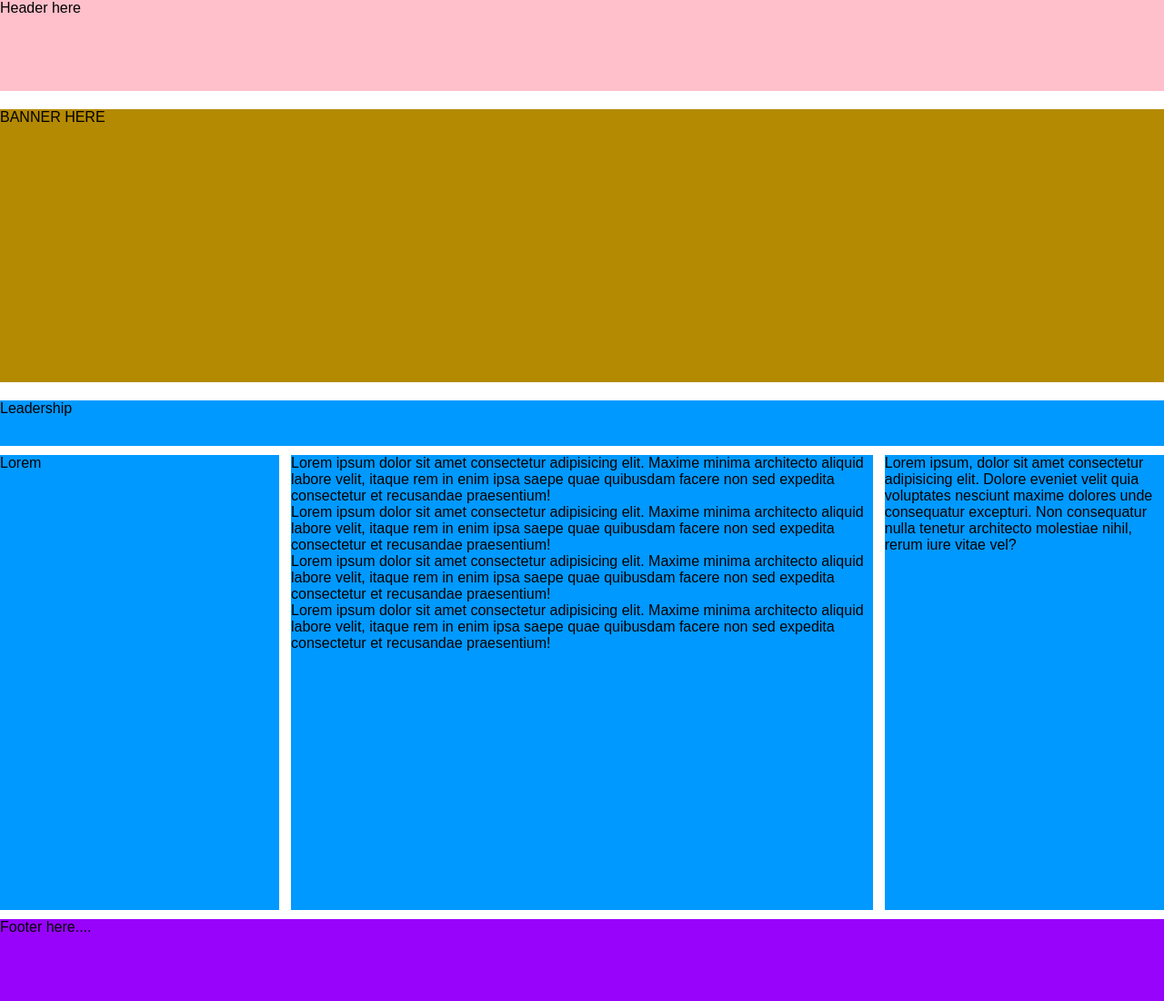
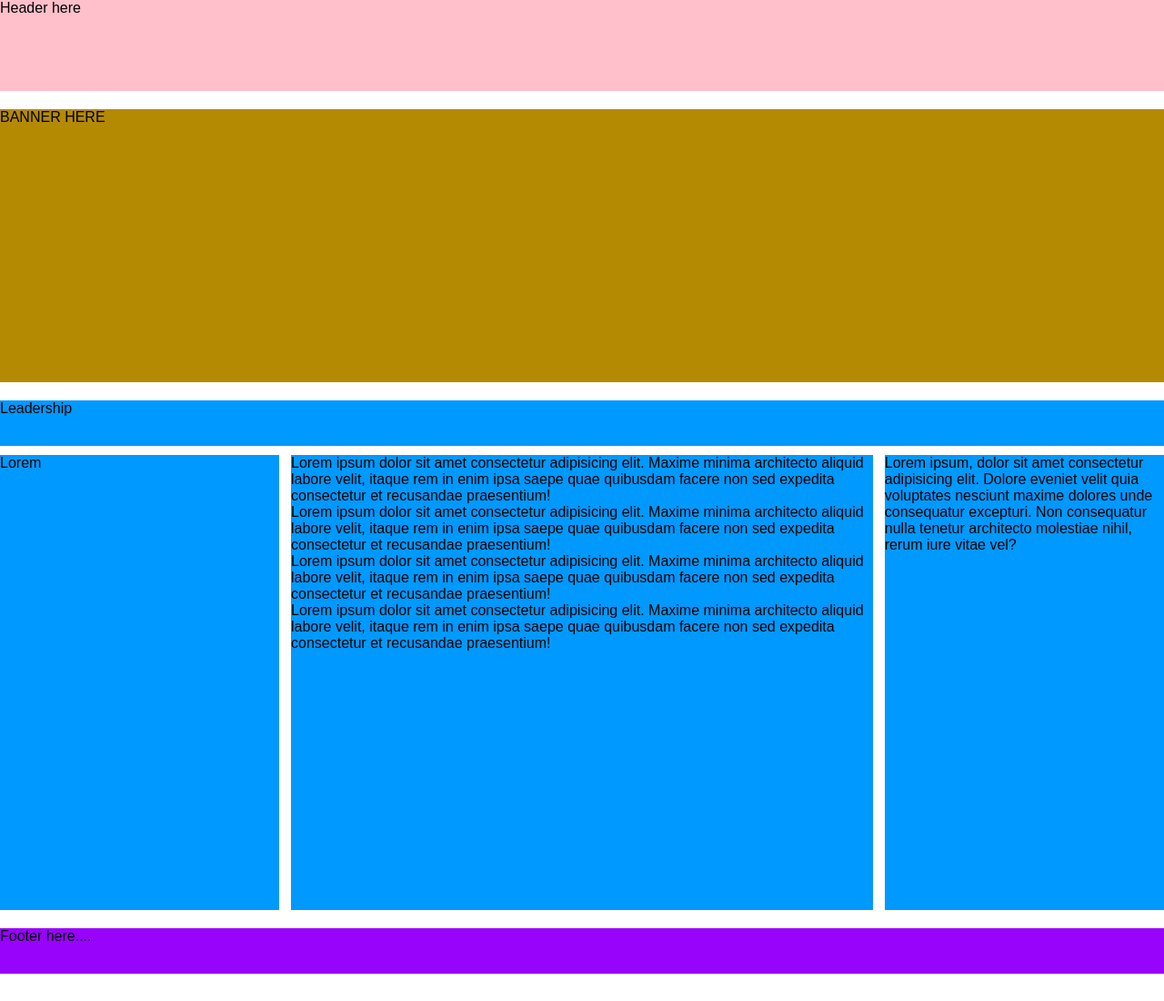
Before and after one commit to Robert-Stefan/htmlcss-struttura-wp, a plain HTML site: page index.html in a window 1280 px wide. Shown: the whole page at 91% size. After the commit the page ends 1070 px from the top, so only its background shows below. Drawn offline with Linux system fonts and the light colour scheme.

Commit message:
Pulizia codice

```diff
--- a/main.css
+++ b/main.css
@@ -69,7 +69,7 @@ main .widgets {
 
 /*FOOTER*/
 footer {
-    height: 90px;
-
+    margin-top: 20px;
+    height: 50px;
     background: rgb(152, 3, 252);
 }
```
Also changed, not shown: index.html (line endings or trailing spaces).
